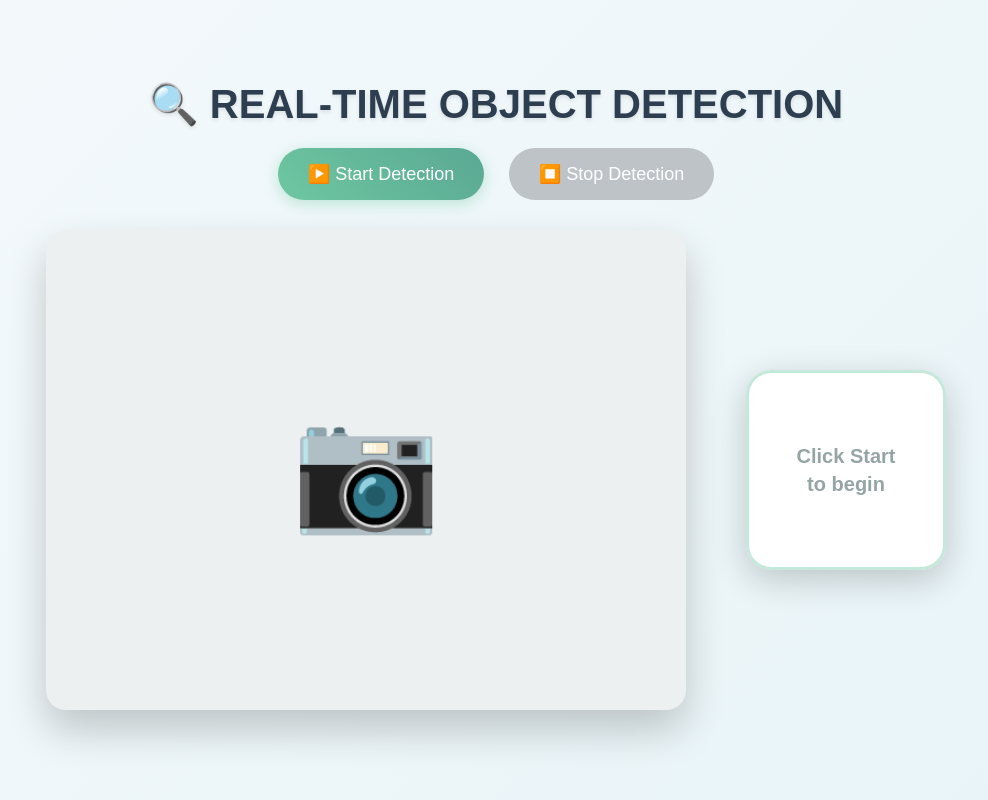
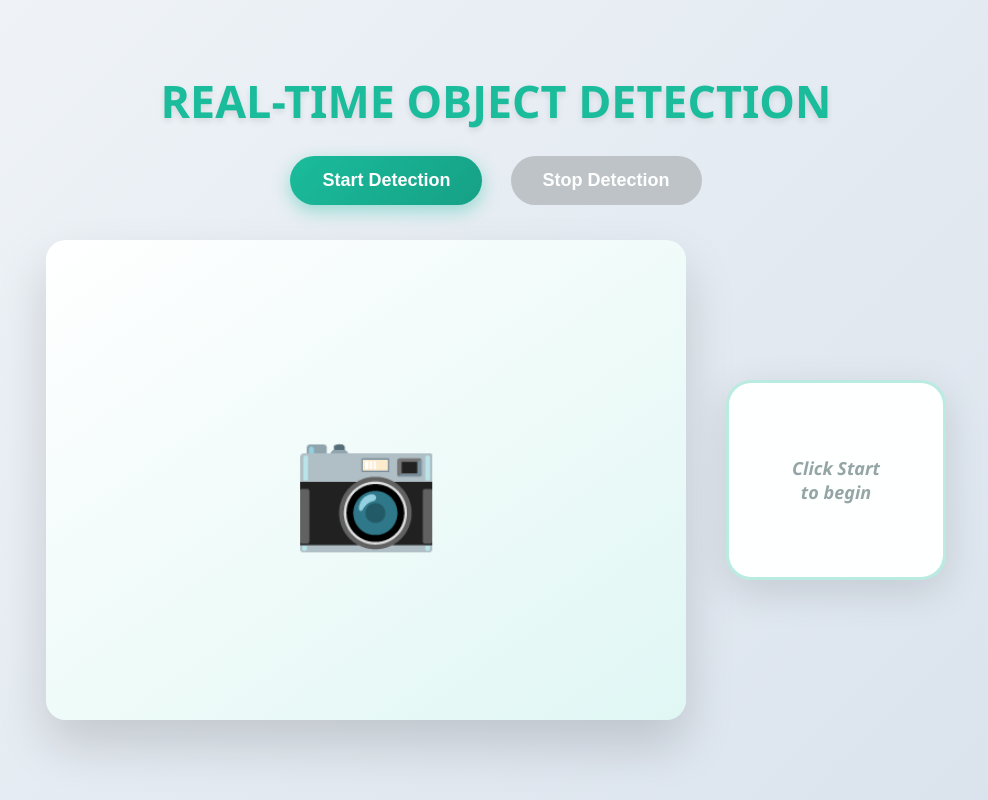
Before and after one commit to 245124737110/obj, a Flask app: page / in a window 1280 px wide. Shown: the whole page, without its empty margins (144-1132 px from the left). Run offline with Flask 3, Linux system fonts and the light colour scheme.

Commit message:
Update index.html

```diff
--- a/templates/index.html
+++ b/templates/index.html
@@ -1,56 +1,163 @@
 <!DOCTYPE html>
-<html>
+<html lang="en">
 <head>
 <meta charset="UTF-8">
 <title>Real-Time Object Detection</title>
 <style>
+/* Reset & Base */
 * { margin: 0; padding: 0; box-sizing: border-box; }
 body {
-            font-family: Arial, sans-serif;
-            background: linear-gradient(135deg, #f4f9fb 0%, #e8f4f8 100%);
-            display: flex; flex-direction: column; align-items: center; justify-content: center;
-            min-height: 100vh; padding: 20px;
+    font-family: 'Segoe UI', Tahoma, Geneva, Verdana, sans-serif;
+    background: linear-gradient(135deg, #f0f4f8 0%, #d9e2ec 100%);
+    display: flex;
+    flex-direction: column;
+    align-items: center;
+    justify-content: center;
+    min-height: 100vh;
+    padding: 20px;
+    color: #34495e;
 }
-        h1 { color: #2c3e50; font-size: 2.5em; text-shadow: 0 2px 4px rgba(0,0,0,0.1); margin-bottom: 20px; }
-        .controls { margin-bottom: 20px; }
+h1 {
+    font-size: 2.8em;
+    color: #1abc9c;
+    text-shadow: 0 3px 6px rgba(0,0,0,0.1);
+    margin-bottom: 25px;
+    text-align: center;
+}
+
+/* Controls */
+.controls { margin-bottom: 25px; }
 button {
-            padding: 15px 30px; border: none; background: linear-gradient(45deg, #6ec7a1, #5aa893);
-            color: white; font-size: 18px; border-radius: 30px; cursor: pointer; margin: 0 10px;
-            box-shadow: 0 4px 15px rgba(110,199,161,0.4); transition: all 0.3s;
+    padding: 14px 32px;
+    border: none;
+    border-radius: 30px;
+    cursor: pointer;
+    font-size: 18px;
+    font-weight: 600;
+    color: white;
+    margin: 0 12px;
+    transition: all 0.3s ease;
+    box-shadow: 0 6px 18px rgba(26, 188, 156, 0.4);
+    background: linear-gradient(135deg, #1abc9c, #16a085);
 }
-        button:hover:not(:disabled) { transform: translateY(-2px); box-shadow: 0 6px 20px rgba(110,199,161,0.6); }
-        button:disabled { background: #bdc3c7; cursor: not-allowed; box-shadow: none; }
+button:hover:not(:disabled) {
+    transform: translateY(-3px);
+    box-shadow: 0 10px 25px rgba(26, 188, 156, 0.6);
+}
+button:disabled {
+    background: #bdc3c7;
+    cursor: not-allowed;
+    box-shadow: none;
+}
 
+/* Detection Area */
 .detection-area {
-            position: relative; width: 900px; height: 500px; margin: 0 auto;
+    position: relative;
+    width: 900px;
+    height: 500px;
+    display: flex;
+    justify-content: center;
+    align-items: center;
 }
 
 .video-container {
-            position: absolute; left: 0; top: 10px; width: 640px; height: 480px;
-            border-radius: 20px; box-shadow: 0 20px 40px rgba(0,0,0,0.2);
-            background: #ecf0f1; display: flex; align-items: center; justify-content: center;
+    position: absolute;
+    left: 0;
+    top: 10px;
+    width: 640px;
+    height: 480px;
+    border-radius: 20px;
+    overflow: hidden;
+    box-shadow: 0 25px 50px rgba(0,0,0,0.15);
+    background: linear-gradient(145deg, #ffffff, #e0f7f4);
+    display: flex;
+    align-items: center;
+    justify-content: center;
 }
 
-        #video { width: 100%; height: 100%; border-radius: 20px; object-fit: cover; display: none; }
-        .camera-icon { font-size: 120px; color: #bdc3c7; display: block; }
+#video {
+    width: 100%;
+    height: 100%;
+    object-fit: cover;
+    display: none;
+    border-radius: 20px;
+    transition: all 0.4s ease-in-out;
+}
+.camera-icon {
+    font-size: 120px;
+    color: #bdc3c7;
+    display: block;
+    transition: transform 0.3s ease, color 0.3s ease;
+}
+.camera-icon:hover {
+    transform: scale(1.1);
+    color: #95a5a6;
+}
 
+/* Counts Panel */
 .counts-panel {
-            position: absolute; right: 0; top: 50%; transform: translateY(-50%);
-            width: 200px; height: 200px; padding: 25px; background: rgba(255,255,255,0.98);
-            border-radius: 25px; box-shadow: 0 10px 35px rgba(0,0,0,0.2); border: 3px solid rgba(110,199,161,0.4);
-            display: flex; flex-direction: column; align-items: center; justify-content: center;
-            font-size: 20px; font-weight: bold; color: #6ec7a1;
+    position: absolute;
+    right: 0;
+    top: 50%;
+    transform: translateY(-50%);
+    width: 220px;
+    min-height: 200px;
+    padding: 25px;
+    background: rgba(255,255,255,0.97);
+    border-radius: 25px;
+    border: 3px solid rgba(26, 188, 156, 0.3);
+    box-shadow: 0 12px 40px rgba(0,0,0,0.12);
+    display: flex;
+    flex-direction: column;
+    align-items: center;
+    justify-content: center;
+    font-size: 18px;
+    font-weight: 600;
+    color: #16a085;
+    text-align: center;
 }
-        .counts-list { text-align: center; line-height: 1.4; }
-        .no-detection { color: #95a5a6; }
-        .detecting { color: #3498db; font-style: italic; }
+.counts-list div {
+    margin: 6px 0;
+}
+.no-detection {
+    color: #95a5a6 !important;
+    font-style: italic;
+}
+.detecting {
+    color: #3498db;
+    font-style: italic;
+}
+
+/* Canvas overlay styling */
+canvas {
+    border-radius: 20px;
+    pointer-events: none;
+}
+
+/* Box & Label Styling */
+.overlay-box {
+    position: absolute;
+    border: 3px solid #00ff41;
+    border-radius: 6px;
+    pointer-events: none;
+}
+.overlay-label {
+    position: absolute;
+    background: rgba(0,255,65,0.9);
+    color: #000;
+    font-weight: bold;
+    font-size: 16px;
+    padding: 2px 6px;
+    border-radius: 4px;
+    pointer-events: none;
+}
 </style>
 </head>
 <body>
-    <h1>🔍 REAL-TIME OBJECT DETECTION</h1>
+<h1>REAL-TIME OBJECT DETECTION</h1>
 <div class="controls">
-        <button id="startBtn" onclick="startDetection()">▶️ Start Detection</button>
-        <button id="stopBtn" onclick="stopDetection()" disabled>⏹️ Stop Detection</button>
+    <button id="startBtn" onclick="startDetection()"> Start Detection</button>
+    <button id="stopBtn" onclick="stopDetection()" disabled>Stop Detection</button>
 </div>
 
 <div class="detection-area">
@@ -81,6 +188,7 @@
     cameraIcon.style.display = 'block';
     countsEl.innerHTML = '<div class="counts-list">Ready to<br>detect</div>';
     countsEl.classList.add('no-detection');
+    countsEl.classList.remove('detecting');
 }
 
 function hideCameraIcon() {
@@ -89,8 +197,12 @@
 
 function createOverlay() {
     canvasOverlay = document.createElement('canvas');
-            canvasOverlay.style.position = 'absolute'; canvasOverlay.style.top = '0'; canvasOverlay.style.left = '0';
-            canvasOverlay.width = 640; canvasOverlay.height = 480; canvasOverlay.style.borderRadius = '20px';
+    canvasOverlay.style.position = 'absolute';
+    canvasOverlay.style.top = '0';
+    canvasOverlay.style.left = '0';
+    canvasOverlay.width = 640;
+    canvasOverlay.height = 480;
+    canvasOverlay.style.borderRadius = '20px';
     canvasOverlay.style.pointerEvents = 'none';
     ctxOverlay = canvasOverlay.getContext('2d');
     document.querySelector('.video-container').appendChild(canvasOverlay);
@@ -105,7 +217,8 @@
 function startDetection() {
     initCamera().then(() => {
         createOverlay();
-                startBtn.disabled = true; stopBtn.disabled = false;
+        startBtn.disabled = true;
+        stopBtn.disabled = false;
         hideCameraIcon(); video.style.display = 'block'; video.play();
         countsEl.innerHTML = '<div class="counts-list">🔍<br>Detecting...</div>';
         countsEl.classList.add('detecting');
@@ -151,20 +264,23 @@
                 countsEl.classList.add('no-detection');
             }
 
-                    // Boxes (name only)
+            // Boxes with labels
             if (data.objects?.length > 0) {
                 data.objects.forEach(obj => {
                     const [x1,y1,x2,y2] = obj.box;
-                            ctxOverlay.strokeStyle = '#00ff41'; ctxOverlay.lineWidth = 4;
+                    ctxOverlay.strokeStyle = '#00ff41'; ctxOverlay.lineWidth = 3;
+                    ctxOverlay.shadowColor = 'rgba(0,255,65,0.5)';
+                    ctxOverlay.shadowBlur = 8;
                     ctxOverlay.strokeRect(x1, y1, x2-x1, y2-y1);
 
                     const text = obj.label;
-                            ctxOverlay.font = 'bold 20px Arial'; const tw = ctxOverlay.measureText(text).width;
-                            ctxOverlay.fillStyle = 'rgba(0,255,65,0.95)';
-                            ctxOverlay.fillRect(x1, Math.max(0,y1-30), tw+12, 28);
+                    ctxOverlay.font = 'bold 18px Segoe UI';
+                    const tw = ctxOverlay.measureText(text).width;
+                    ctxOverlay.fillStyle = 'rgba(0,255,65,0.9)';
+                    ctxOverlay.fillRect(x1, Math.max(0,y1-25), tw+10, 24);
                     ctxOverlay.fillStyle = '#000'; ctxOverlay.textAlign = 'left';
                     ctxOverlay.textBaseline = 'middle';
-                            ctxOverlay.fillText(text, x1+6, Math.max(16,y1-14));
+                    ctxOverlay.fillText(text, x1+5, Math.max(14,y1-13));
                 });
             }
         } catch (e) {
```
Lines whose indentation alone changed are shown as unchanged.
